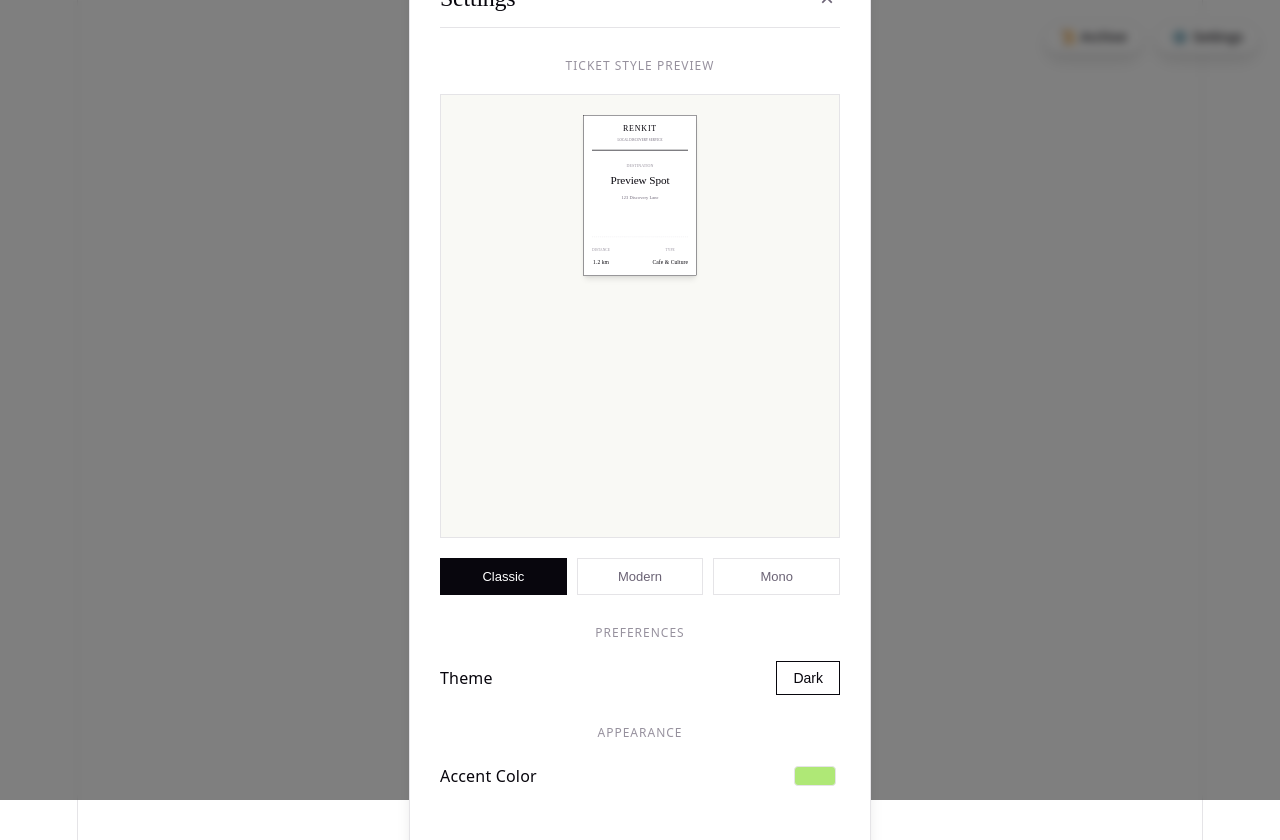
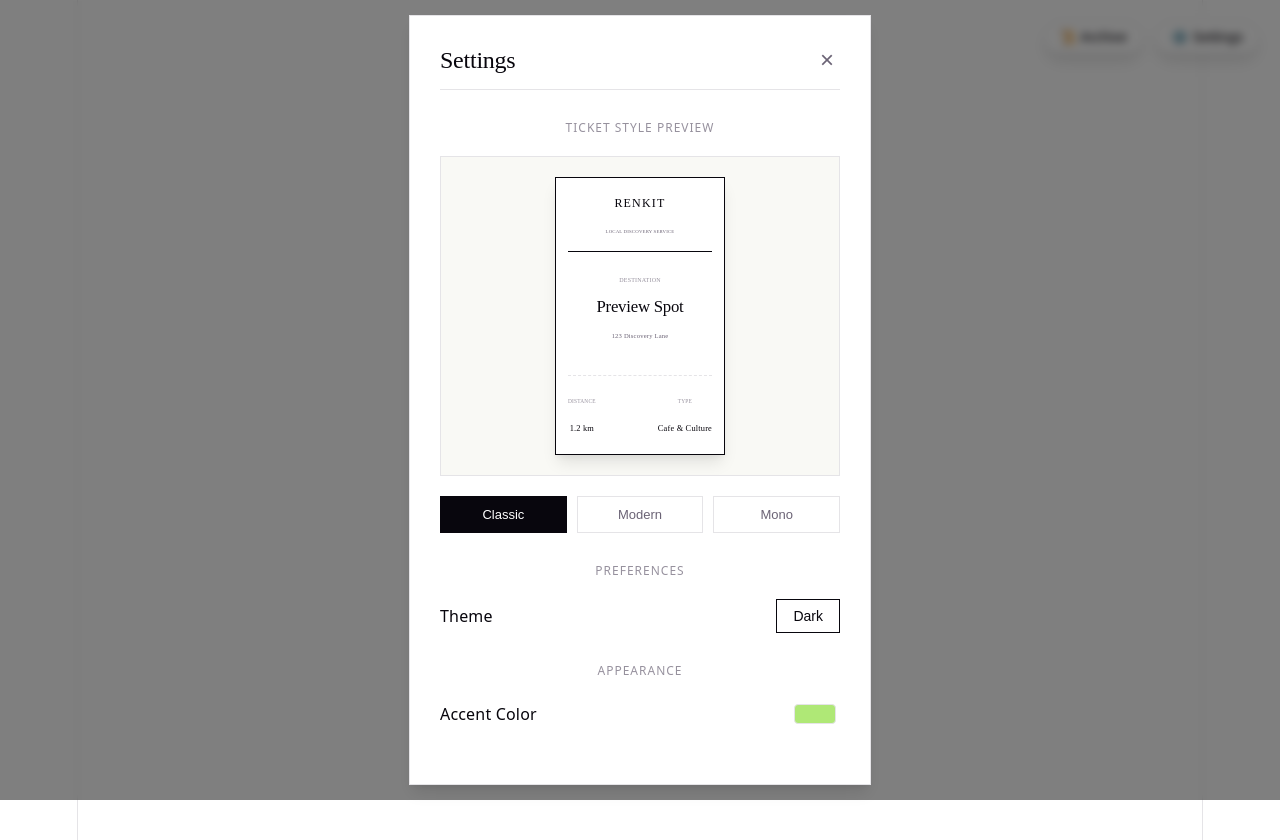
Before and after one commit to nacs-970/renkit, a React (Vite) app: page / in a window 1280 px wide. Both pictures are taken after a click on the button "⚙️ Settings". Built offline with nearby package versions, Linux system fonts and the light colour scheme.

Commit message:
style: enlarge and center ticket preview in settings

```diff
--- a/src/components/Settings/Settings.module.css
+++ b/src/components/Settings/Settings.module.css
@@ -90,18 +90,18 @@
 .previewWrapper {
   display: flex;
   justify-content: center;
+  align-items: center; /* Center vertically */
   overflow: hidden;
-  min-height: 180px;
+  min-height: 250px; /* Increased height for bigger preview */
   height: auto;
   margin-bottom: 20px;
   background: var(--social-bg);
   border: 1px solid var(--border);
-  padding: 20px 0;
+  padding: 20px;
 }
 
 .previewTicket {
-  transform: scale(0.4);
-  transform-origin: top center;
+  --t-scale: 0.6; /* Increased from 0.4 */
   pointer-events: none;
 }
 
--- a/src/components/TearableTicket/TearableTicket.module.css
+++ b/src/components/TearableTicket/TearableTicket.module.css
@@ -67,7 +67,7 @@
   border-bottom: none;
   background: var(--text-h);
   color: var(--bg);
-  margin: calc(-20px * var(--t-scale)) calc(-20px * var(--t-scale)) calc(25px * var(--t-scale)) calc(-20px * var(--t-scale));
+  margin: calc(-70px * var(--t-scale)) calc(-20px * var(--t-scale)) calc(10px * var(--t-scale)) calc(-20px * var(--t-scale));
   padding: calc(20px * var(--t-scale));
 }
 
```
